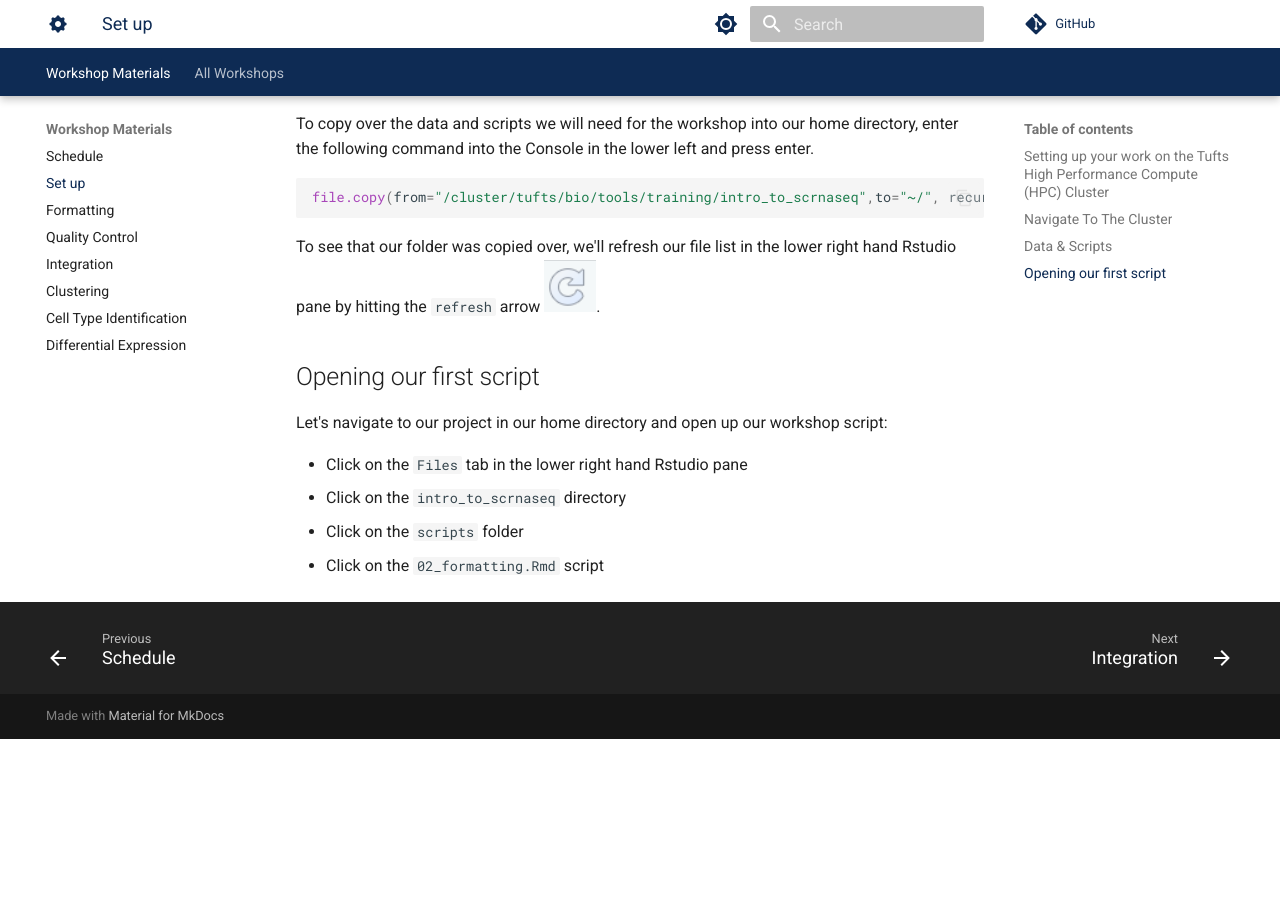
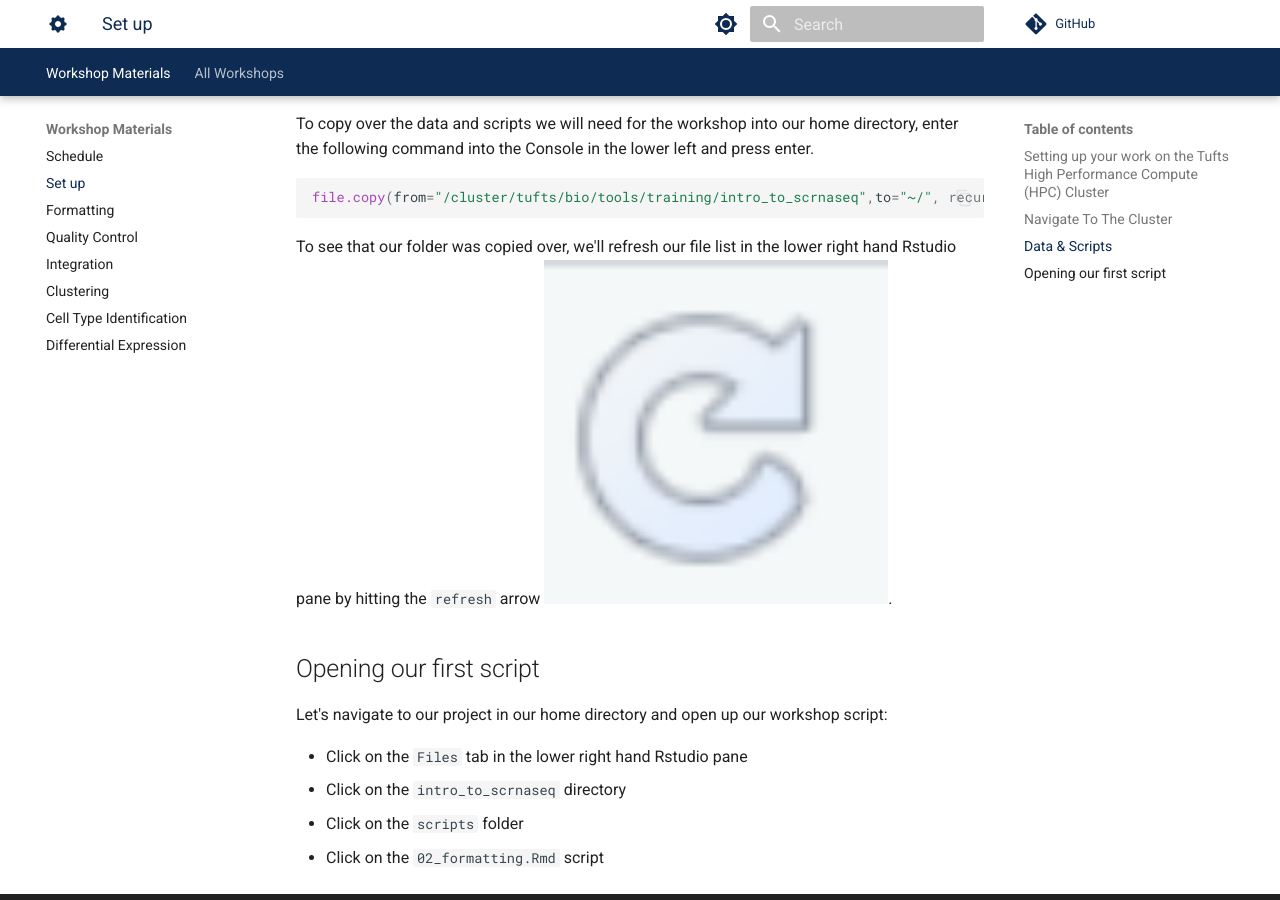
Before and after one commit to best-tufts/intro_to_single_cell_rnaseq, an MkDocs documentation site: the page built from docs/intro_to_single_cell_rnaseq/01_setup.md, in a window 1280 px wide and 900 px high, scrolled down 1720 px. Built offline with MkDocs 1.6.1 and Material for MkDocs 9.7.7, drawn with Linux system fonts in a browser that asks for light colours; comment, search, counter and statistics services are not loaded; before the commit the page ends 2459 px from its top, so only the background shows below that.

Commit message:
fixing the setup script

````diff
--- a/docs/intro_to_single_cell_rnaseq/01_setup.md
+++ b/docs/intro_to_single_cell_rnaseq/01_setup.md
@@ -40,7 +40,7 @@ To copy over the data and scripts we will need for the workshop into our home di
 file.copy(from="/cluster/tufts/bio/tools/training/intro_to_scrnaseq",to="~/", recursive = TRUE)
 ```
 
-To see that our folder was copied over, we'll refresh our file list in the lower right hand Rstudio pane by hitting the `refresh` arrow ![](images/refresh.png).
+To see that our folder was copied over, we'll refresh our file list in the lower right hand Rstudio pane by hitting the `refresh` arrow ![](images/refresh.png){width=50%, height=50%}.
 
 ## Opening our first script
 Let's navigate to our project in our home directory and open up our workshop script:
````
